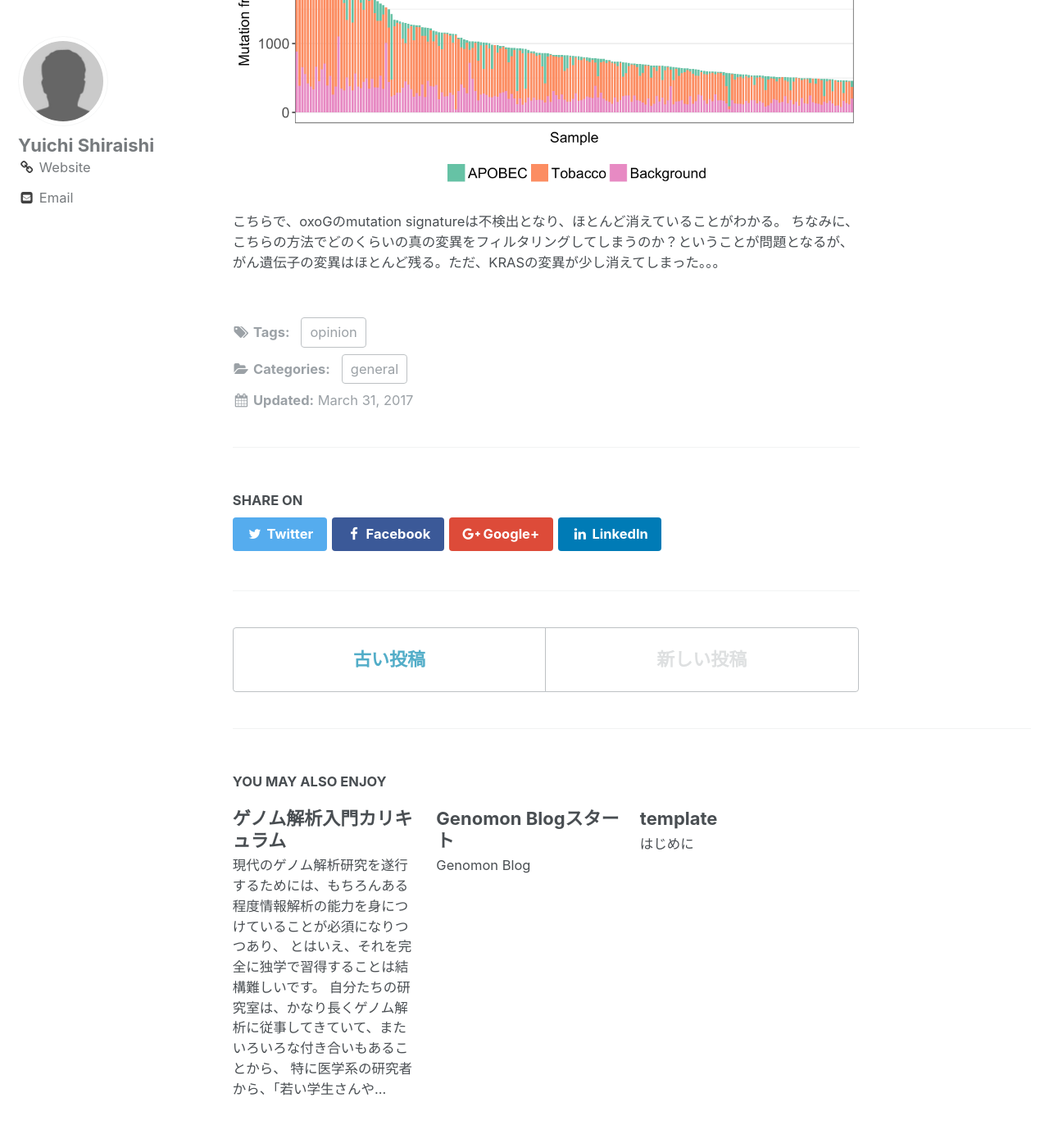
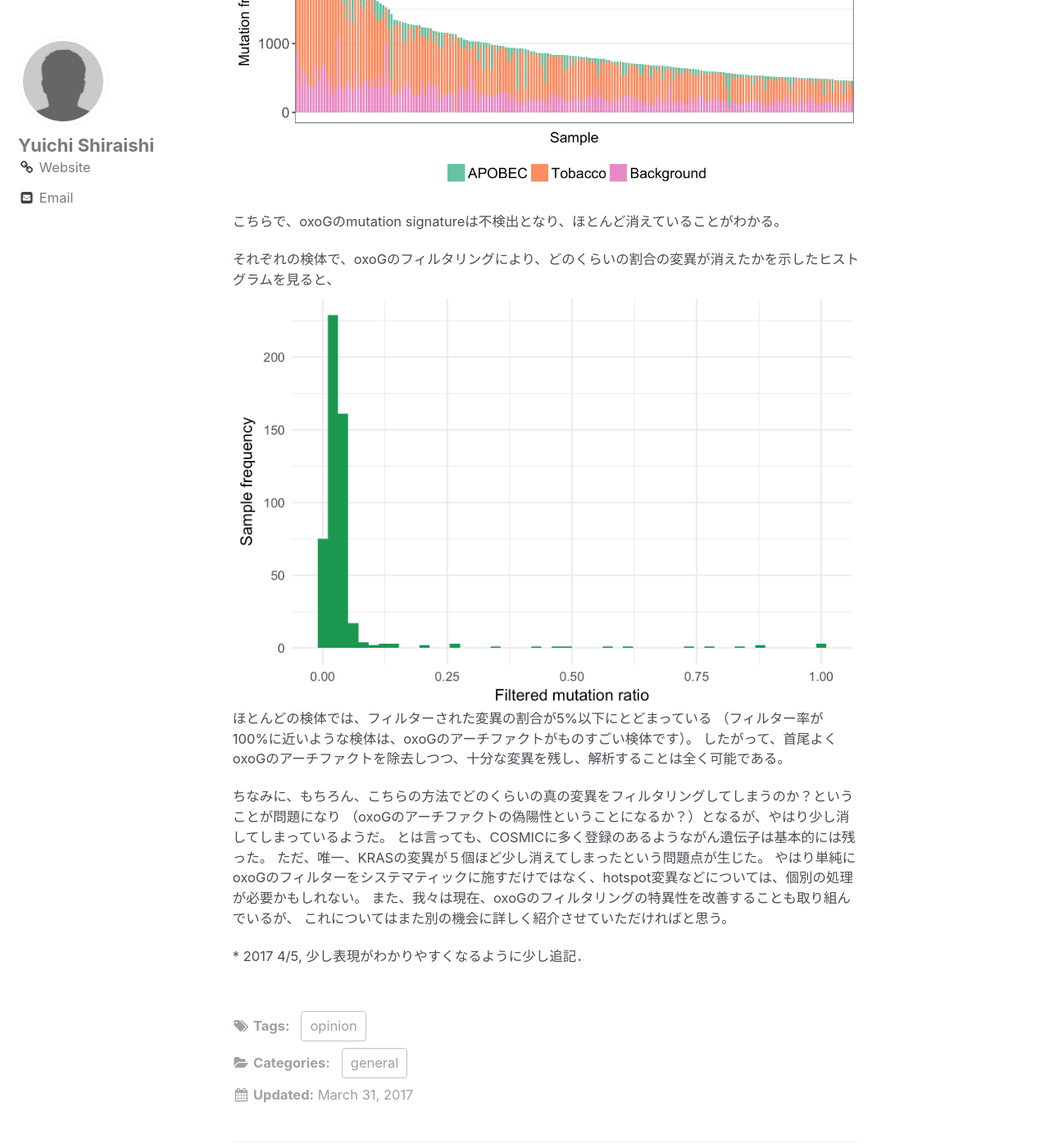
Before and after one commit to Genomon-Project/GenomonPagesR, a Jekyll site: the page built from _posts/2017-03-31-post-oxoG.md, in a window 1280 px wide and 1400 px high, scrolled down 2967 px. Shown: the whole window at 82% size. Built offline with Jekyll 4.4.1, drawn with Linux system fonts in a browser that asks for light colours; some web fonts are replaced.

Commit message:
Update 2017-03-31-post-oxoG.md

```diff
--- a/_posts/2017-03-31-post-oxoG.md
+++ b/_posts/2017-03-31-post-oxoG.md
@@ -59,4 +59,19 @@ mutation signature解析をすると以下のようになった。
 ![alt]({{ site.url }}{{ site.baseurl }}/images/2017-03-31-post-oxoG_membership_filt.png)
 
 こちらで、oxoGのmutation signatureは不検出となり、ほとんど消えていることがわかる。
-ちなみに、こちらの方法でどのくらいの真の変異をフィルタリングしてしまうのか？ということが問題となるが、がん遺伝子の変異はほとんど残る。ただ、KRASの変異が少し消えてしまった。。。
+
+それぞれの検体で、oxoGのフィルタリングにより、どのくらいの割合の変異が消えたかを示したヒストグラムを見ると、
+![alt]({{ site.url }}{{ site.baseurl }}/images/2017-03-31-post-oxoG_filtered_ratio_hist.png)
+ほとんどの検体では、フィルターされた変異の割合が5%以下にとどまっている
+（フィルター率が100%に近いような検体は、oxoGのアーチファクトがものすごい検体です）。
+したがって、首尾よくoxoGのアーチファクトを除去しつつ、十分な変異を残し、解析することは全く可能である。
+
+ちなみに、もちろん、こちらの方法でどのくらいの真の変異をフィルタリングしてしまうのか？ということが問題になり
+（oxoGのアーチファクトの偽陽性ということになるか？）となるが、やはり少し消してしまっているようだ。
+とは言っても、COSMICに多く登録のあるようながん遺伝子は基本的には残った。
+ただ、唯一、KRASの変異が５個ほど少し消えてしまったという問題点が生じた。
+やはり単純にoxoGのフィルターをシステマティックに施すだけではなく、hotspot変異などについては、個別の処理が必要かもしれない。
+また、我々は現在、oxoGのフィルタリングの特異性を改善することも取り組んでいるが、
+これについてはまた別の機会に詳しく紹介させていただければと思う。
+
+\* 2017 4/5, 少し表現がわかりやすくなるように少し追記．
```
